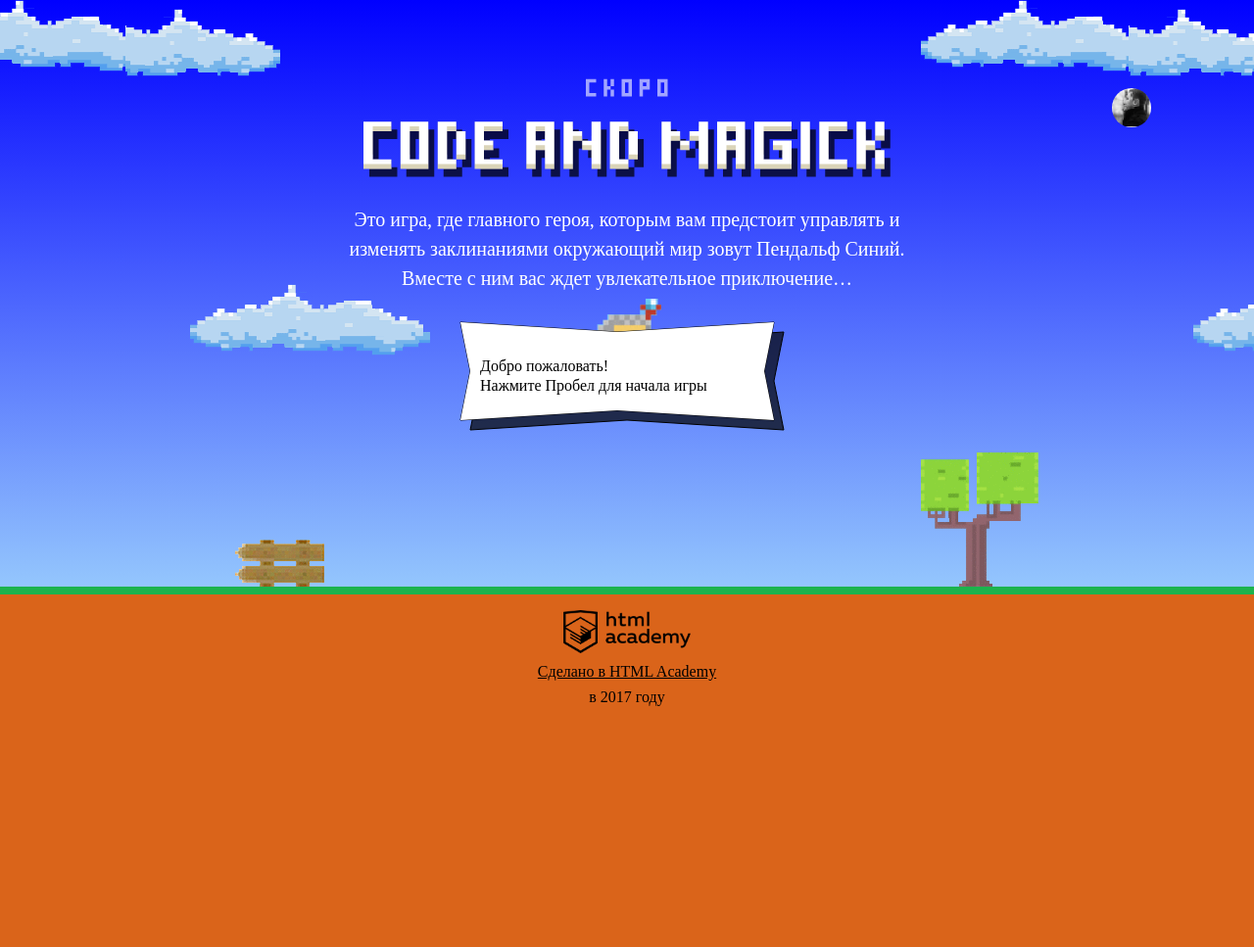
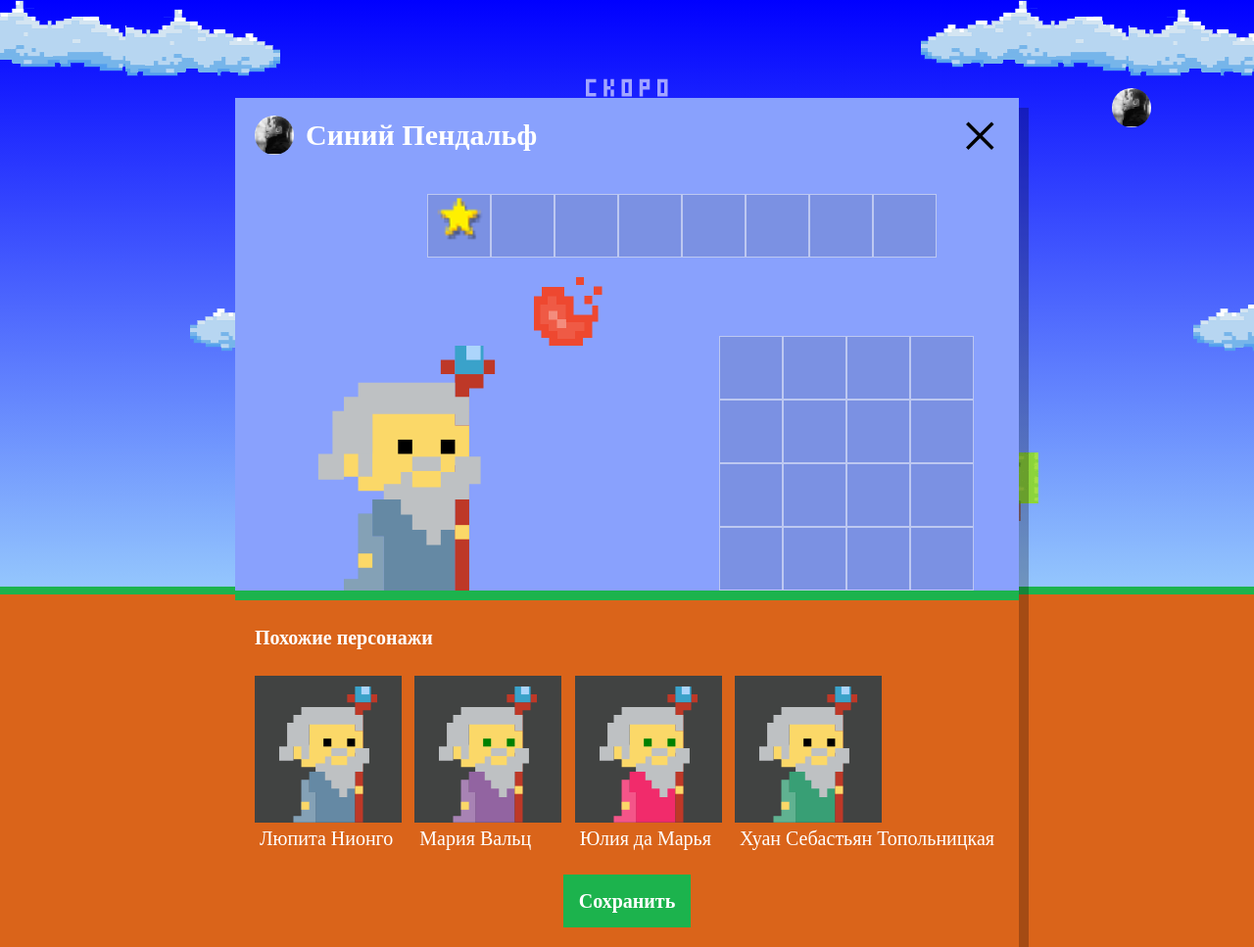
Before and after one commit to thebelko/38936-code-and-magick, a website: page index.html in a window 1280 px wide. Shown: the whole page at 98% size. Before the commit the page ends 800 px from the top, so only its background shows below. Drawn offline with Linux system fonts and the light colour scheme; a web font is replaced by a local one.

Commit message:
скрипт отрисовки похожих магов

```diff
--- a/index.html
+++ b/index.html
@@ -192,6 +192,7 @@
   };
 </script>
 <script src="js/stat.js"></script>
+<script src="js/setup.js"></script>
 <script src="js/game.js"></script>
 </body>
 </html>
--- /dev/null
+++ b/js/setup.js
@@ -0,0 +1,57 @@
+'use strict';
+
+var NAMES = ['Иван', 'Хуан Себастьян', 'Мария', 'Кристоф', 'Виктор', 'Юлия', 'Люпита', 'Вашингтон'];
+var SURNAMES = ['да Марья', 'Верон', 'Мирабелла', 'Вальц', 'Онопко', 'Топольницкая', 'Нионго', 'Ирвинг'];
+var COAT_COLORS = ['rgb(101, 137, 164)', 'rgb(241, 43, 107)', 'rgb(146, 100, 161)', 'rgb(56, 159, 117)', 'rgb(215, 210, 55)', 'rgb(0, 0, 0)'];
+var EYES_COLORS = ['black', 'red', 'blue', 'yellow', 'green'];
+
+var setupBlock = document.querySelector('.setup');
+var similarListBlock = setupBlock.querySelector('.setup-similar-list');
+var similarListWrapper = setupBlock.querySelector('.setup-similar');
+
+var similarWizardTemplate = document.querySelector('#similar-wizard-template').content;
+
+var getRandomArrItem = function (arr) {
+  return arr[Math.floor(Math.random() * arr.length)];
+};
+
+var createWizardsArr = function (wizardQuantity) {
+  var wizardsArmy = [];
+
+  for (var i = 0; i < wizardQuantity; i++) {
+    wizardsArmy.push({
+      name: getRandomArrItem(NAMES) + ' ' + getRandomArrItem(SURNAMES),
+      coatColor: getRandomArrItem(COAT_COLORS),
+      eyesColor: getRandomArrItem(EYES_COLORS)
+    });
+  }
+
+  return wizardsArmy;
+};
+
+var renderSimilarWizard = function (wizard) {
+  var oneWizard = similarWizardTemplate.cloneNode(true);
+
+  oneWizard.querySelector('.setup-similar-label').textContent = wizard.name;
+  oneWizard.querySelector('.wizard-coat').style.fill = wizard.coatColor;
+  oneWizard.querySelector('.wizard-eyes').style.fill = wizard.eyesColor;
+
+  return oneWizard;
+
+};
+
+var renderSimilarWizardsList = function (wizardsArr, renderingBlock) {
+  var fragment = document.createDocumentFragment();
+
+  wizardsArr.forEach(function (item) {
+    fragment.appendChild(renderSimilarWizard(item));
+  });
+
+  renderingBlock.appendChild(fragment);
+
+};
+
+renderSimilarWizardsList(createWizardsArr(4), similarListBlock);
+
+setupBlock.classList.remove('hidden');
+similarListWrapper.classList.remove('hidden');
```
